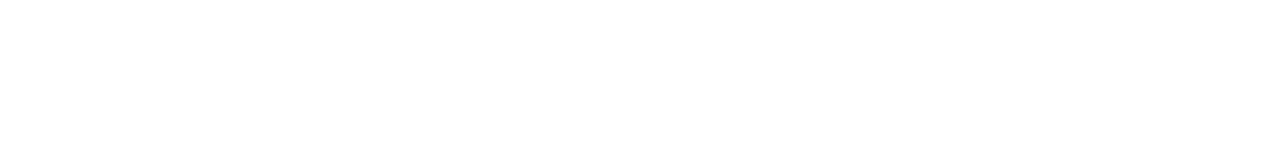
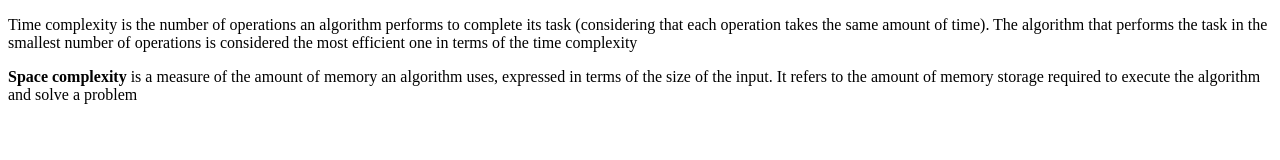
Before and after one commit to acciojob/time-and-space-complexity-Tejasri79, a website: page main.html in a window 1280 px wide. Drawn offline with Linux system fonts and the light colour scheme.

Commit message:
created a submission

```diff
--- a/main.html
+++ b/main.html
@@ -4,10 +4,17 @@
 
 <head>
 	<link rel="stylesheet" href="styles.css">
+	<title><h1>Time and Space Complexity</h1></title>
 </head>
 
 <body>
 	<!-- the entire body must be written by student -->
+	<p>
+	Time complexity is the number of operations an algorithm performs to complete its task (considering that each operation takes the same amount of time).
+	The algorithm that performs the task in the smallest number of operations is considered the most efficient one in terms of the time complexity</p>
+	<p>
+	<b>Space complexity</b> is a measure of the amount of memory an algorithm uses, expressed in terms of the size of the input.
+	It refers to the amount of memory storage required to execute the algorithm and solve a problem</p>
     <script type="text/javascript" src="./script.js">
 </script>
 
```
